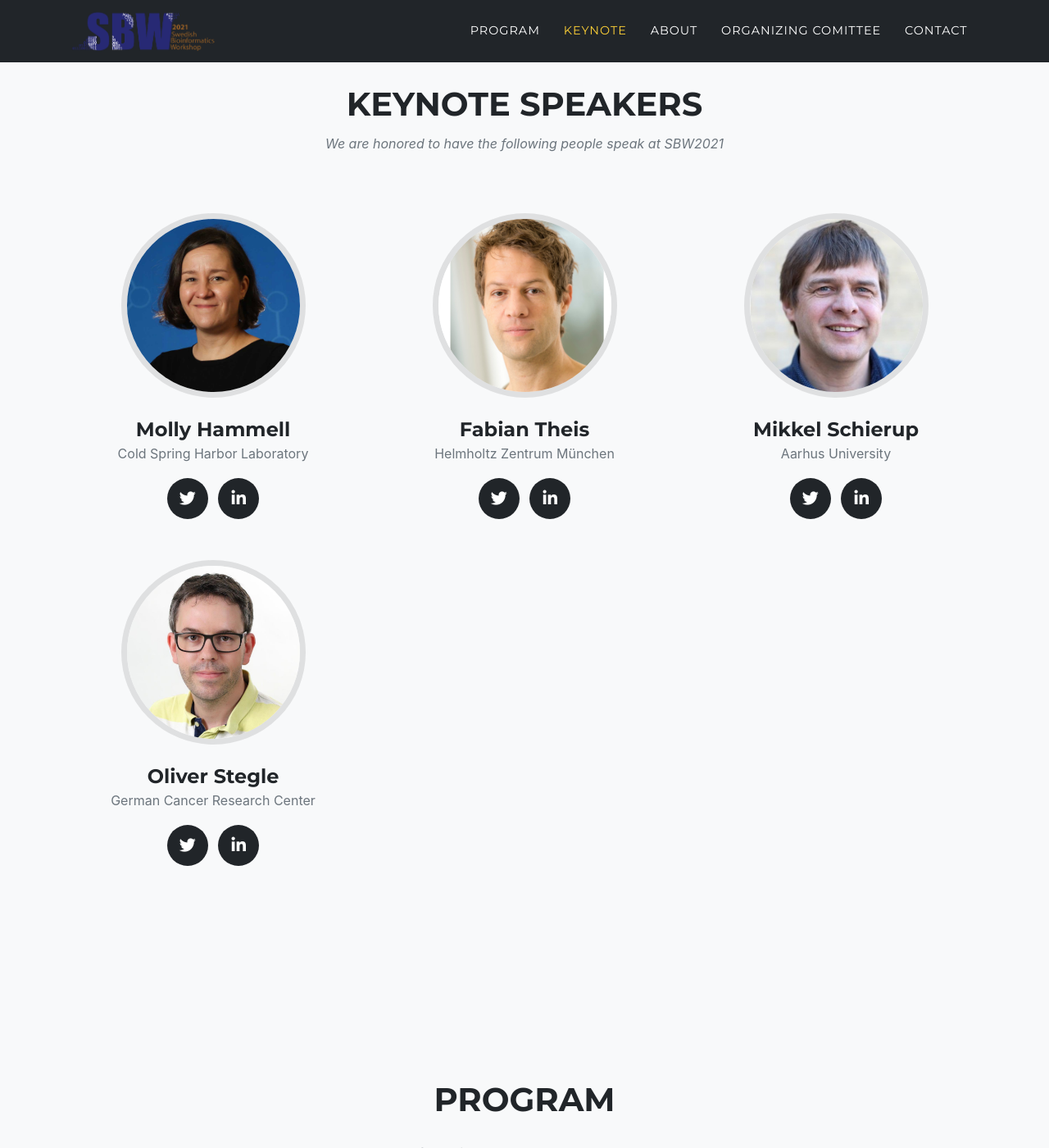
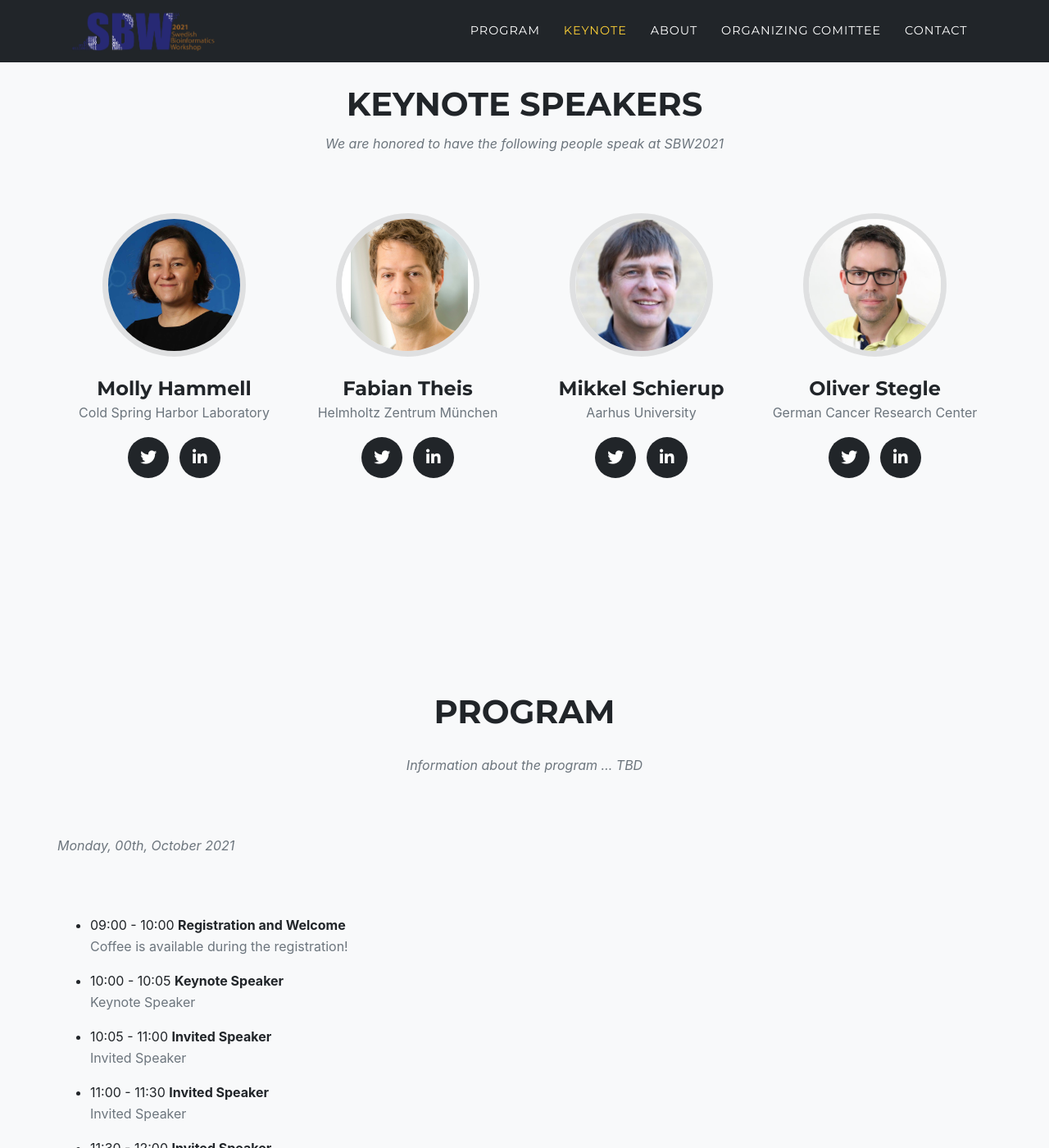
Before and after one commit to SBW-lund/SBW-lund.github.io, a Jekyll site: the page built from index.md, in a window 1280 px wide and 1400 px high, scrolled down 1272 px. Shown: the whole window at 82% size. Built offline with Jekyll 4.4.1, drawn with Linux system fonts in a browser that asks for light colours; some web fonts are replaced.

Commit message:
width of speaker pic

```diff
--- a/_includes/keynote.html
+++ b/_includes/keynote.html
@@ -9,7 +9,7 @@
     </div>
     <div class="row">
     {% for person in site.data.sitetext.keynote.speakers %}
-    <div class="col-sm-4">
+    <div class="col-sm-3">
       <div class="keynote-speaker">
       <a class="portfolio-link" data-toggle="modal" href="#p{{ forloop.index }}">
         <img class="mx-auto rounded-circle" src="{{ person.image }}" alt="">
--- a/_sass/layout/_team.scss
+++ b/_sass/layout/_team.scss
@@ -21,8 +21,8 @@
   margin-bottom: 50px;
   text-align: center;
   img {
-    width: 225px;
-    height: 225px;
+    width: 175px;
+    height: 175px;
     border: 7px solid fade-out($black, 0.9);
   }
   h4 {
```
